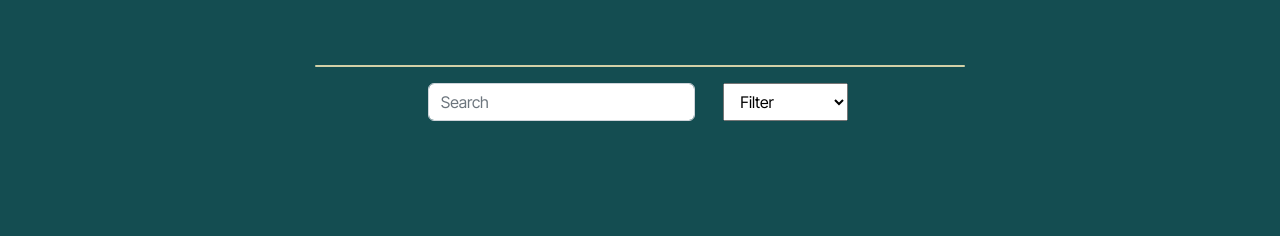
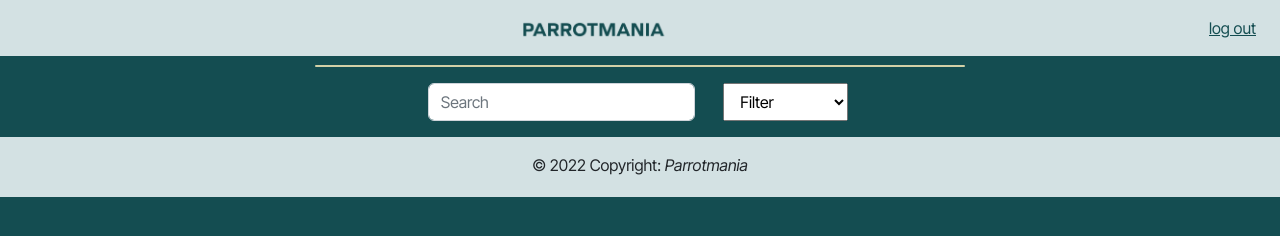
Before and after one commit to AugustWahlberg/ca-js2-social-media-app, a website with bundled scripts: page feed/index.html in a window 1280 px wide. Built offline with nearby package versions, Linux system fonts and the light colour scheme; no server answers.

Commit message:
UI changes feed page

```diff
--- a/feed/index.html
+++ b/feed/index.html
@@ -4,7 +4,7 @@
   <meta charset="UTF-8">
   <meta http-equiv="X-UA-Compatible" content="IE=edge">
   <meta name="viewport" content="width=device-width, initial-scale=1.0">
-  <title>feed</title>
+  <title>Parrotmania | Feed </title>
   <link rel="stylesheet" href="/dist/css/styles.css">
   <link rel="stylesheet" href="https://cdn.jsdelivr.net/npm/bootstrap-icons@1.9.1/font/bootstrap-icons.css">
   <script src="/node_modules/bootstrap/dist/js/bootstrap.bundle.js"></script>
@@ -12,10 +12,26 @@
 <link href="https://fonts.googleapis.com/css2?family=Inter+Tight:ital,wght@0,100;0,200;0,300;0,400;0,500;0,600;0,700;0,800;0,900;1,200;1,300;1,400;1,500;1,600;1,700;1,800;1,900&display=swap" rel="stylesheet">
 </head>
 
+<header>
+  <nav class="navbar navbar-light bg-info fixed-top">
+    <div class="container justify-content-center">
+      <a class="navbar-brand" href="/feed/">
+        <img
+          src="/images/wordmark-logo.png"
+          height="20"
+          alt="PM Wordmark Logo"
+          loading="lazy"
+        />
+      </a>
+    </div>
+    <a class="pe-4"href="../profile/login/">log out</a>
+  </nav>
+  </header>
+
 <body>
   <header id="bannerID">
 
-    <div class="card y-auto x-0 bg-secondary text-primary" id="profileBanner">
+    <div class="card y-auto bg-secondary text-primary" id="profileBanner">
 
     </div>
 
@@ -40,6 +56,12 @@
 
 </div>
 
+<footer class="bg-info text-center text-lg-start footer">
+  <div class="text-center pt-3">
+    © 2022 Copyright: <em>Parrotmania</em>
+    </div>
+</footer>
+
 </main>
 
 <script src="/src/js/index.mjs" type="module"></script>
```
